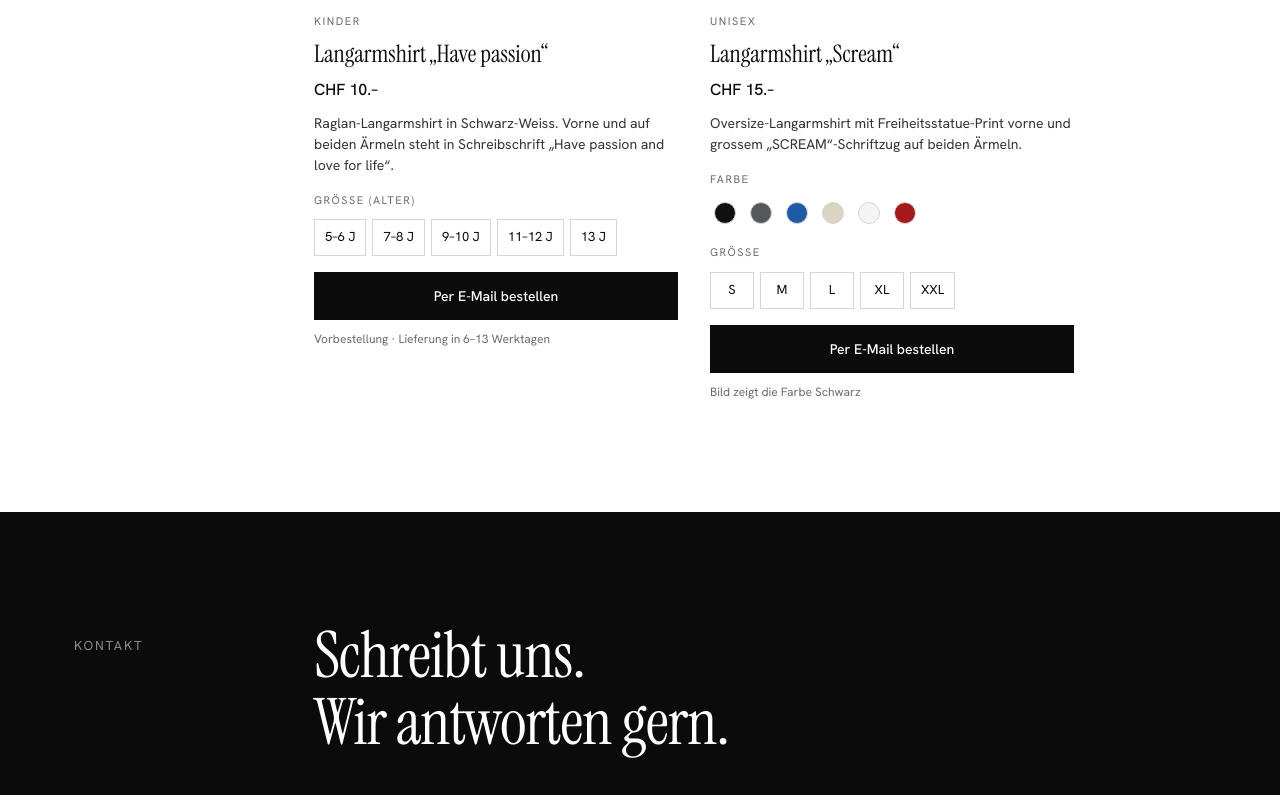
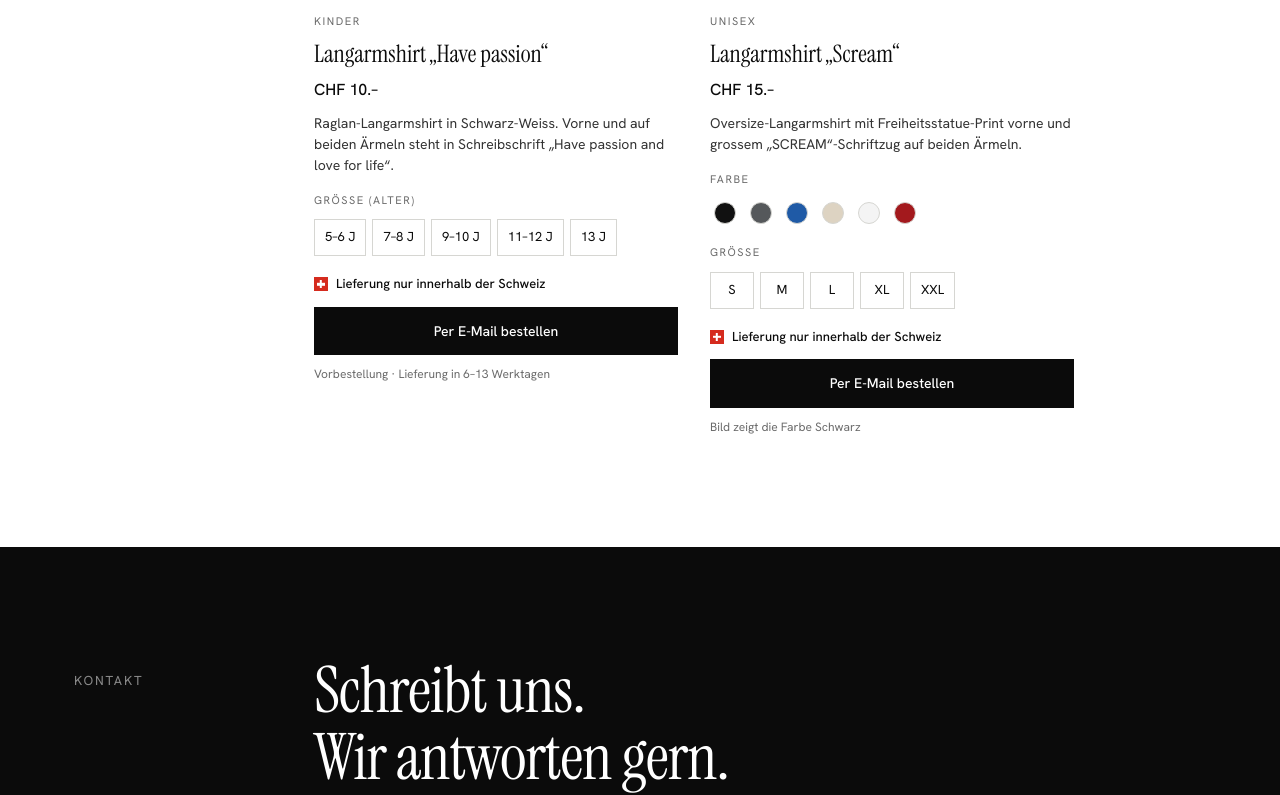
Before and after one commit to zuljiamar-pixel/Lamar-Ai, a plain HTML site: page website/index.html in a window 1280 px wide. Shown: the part 2790-3585 px from the top of the page. Drawn offline with Linux system fonts and the light colour scheme.

Commit message:
Hinweis: Lieferung nur innerhalb der Schweiz
Co-Authored-By: Claude Opus 5.5 <noreply@anthropic.com>
Claude-Session: https://claude.ai/code/session_01Sb8gd5MVsZH6bmKH9nEZwA

```diff
--- a/website/index.html
+++ b/website/index.html
@@ -209,7 +209,12 @@
     }
     .size.color[aria-pressed="true"] { background: transparent; border-color: var(--fg); }
     .dot { width: 22px; height: 22px; border-radius: 50%; border: 1px solid var(--line2); display: block; }
-    .order { margin-top: 6px; padding: 12px 18px; font-size: 14px; width: 100%; text-align: center; }
+    .ship { display: flex; align-items: center; gap: 8px; margin-top: 8px; font-size: 13px; font-weight: 500; color: var(--fg); }
+    .flag { width: 14px; height: 14px; flex: none; background: #d52b1e; position: relative; }
+    .flag::before, .flag::after { content: ""; position: absolute; background: #fff; left: 50%; top: 50%; transform: translate(-50%, -50%); }
+    .flag::before { width: 8px; height: 2.4px; }
+    .flag::after { width: 2.4px; height: 8px; }
+    .order { margin-top: 2px; padding: 12px 18px; font-size: 14px; width: 100%; text-align: center; }
     .order-msg { font-size: 13px; color: var(--fg); min-height: 1.4em; }
     .order-msg:empty { display: none; }
     .note { font-size: 12px; color: var(--grey); }
@@ -455,6 +460,7 @@
               <div class="sizes" role="group" aria-labelledby="sl-${i}" data-opt="Grösse">
                 ${p.groessen.map(g => `<button type="button" class="size" aria-pressed="false" data-value="${esc(g)}">${esc(g)}</button>`).join("")}
               </div>` : ""}
+            <p class="ship"><span class="flag" aria-hidden="true"></span>Lieferung nur innerhalb der Schweiz</p>
             <a class="btn order" href="mailto:${EMAIL}">Per E-Mail bestellen</a>
             <p class="order-msg" aria-live="polite"></p>
             ${p.hinweis ? `<p class="note">${esc(p.hinweis)}</p>` : ""}
@@ -471,7 +477,7 @@
         const setHref = () => {
           const s = summary();
           const subject = `Bestellung: ${p.name}${s.length ? " – " + s.join(", ") : ""}`;
-          const body = `Hallo Retail Shop LGLL,\n\nich möchte gerne bestellen:\n${p.name}\n${s.join("\n")}\n\nName:\nAdresse:\n`;
+          const body = `Hallo Retail Shop LGLL,\n\nich möchte gerne bestellen (Lieferung in die Schweiz):\n${p.name}\n${s.join("\n")}\n\nName:\nAdresse:\n`;
           order.href = `mailto:${EMAIL}?subject=${encodeURIComponent(subject)}&body=${encodeURIComponent(body)}`;
         };
         groups.forEach(g => g.querySelectorAll(".size").forEach(btn => btn.addEventListener("click", () => {
```
